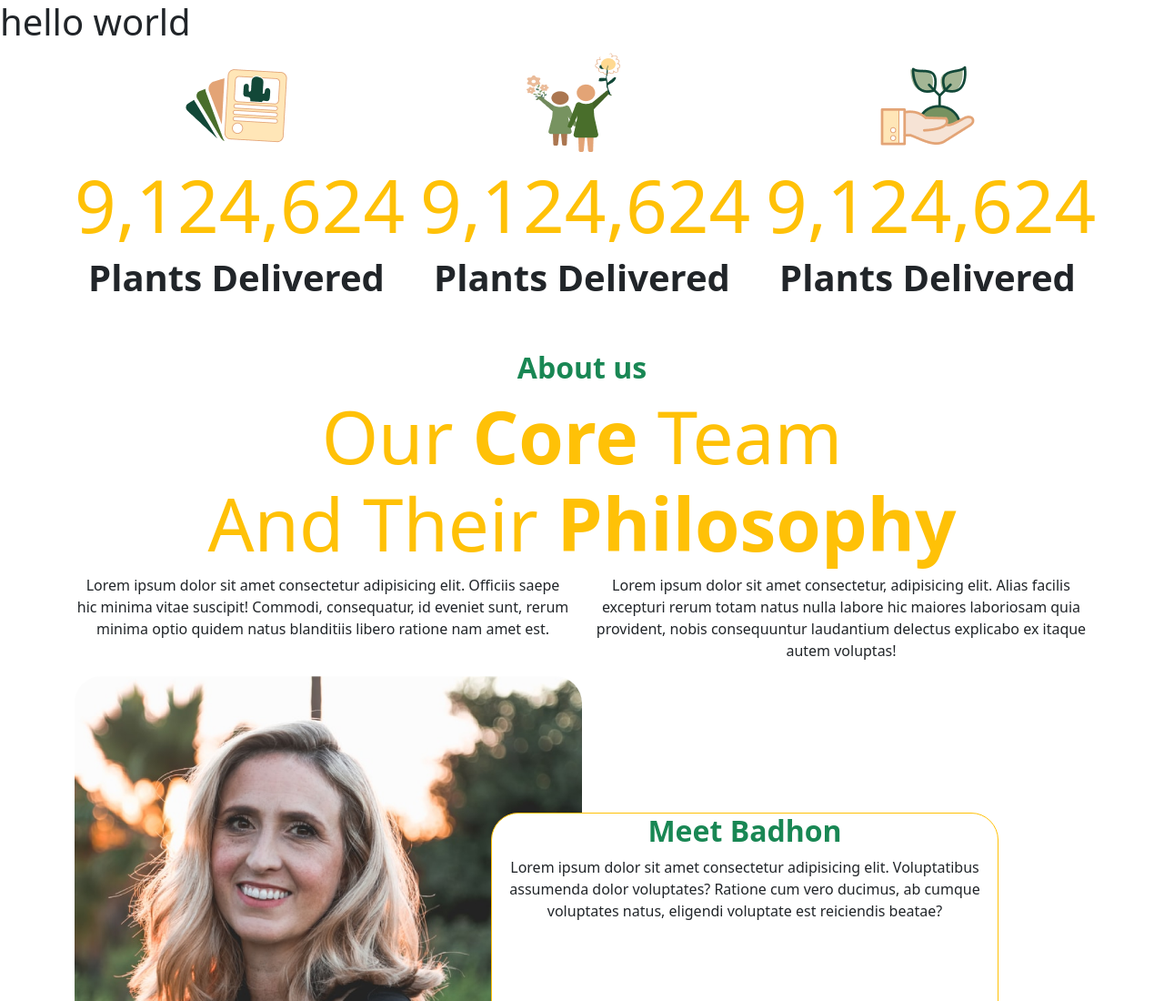
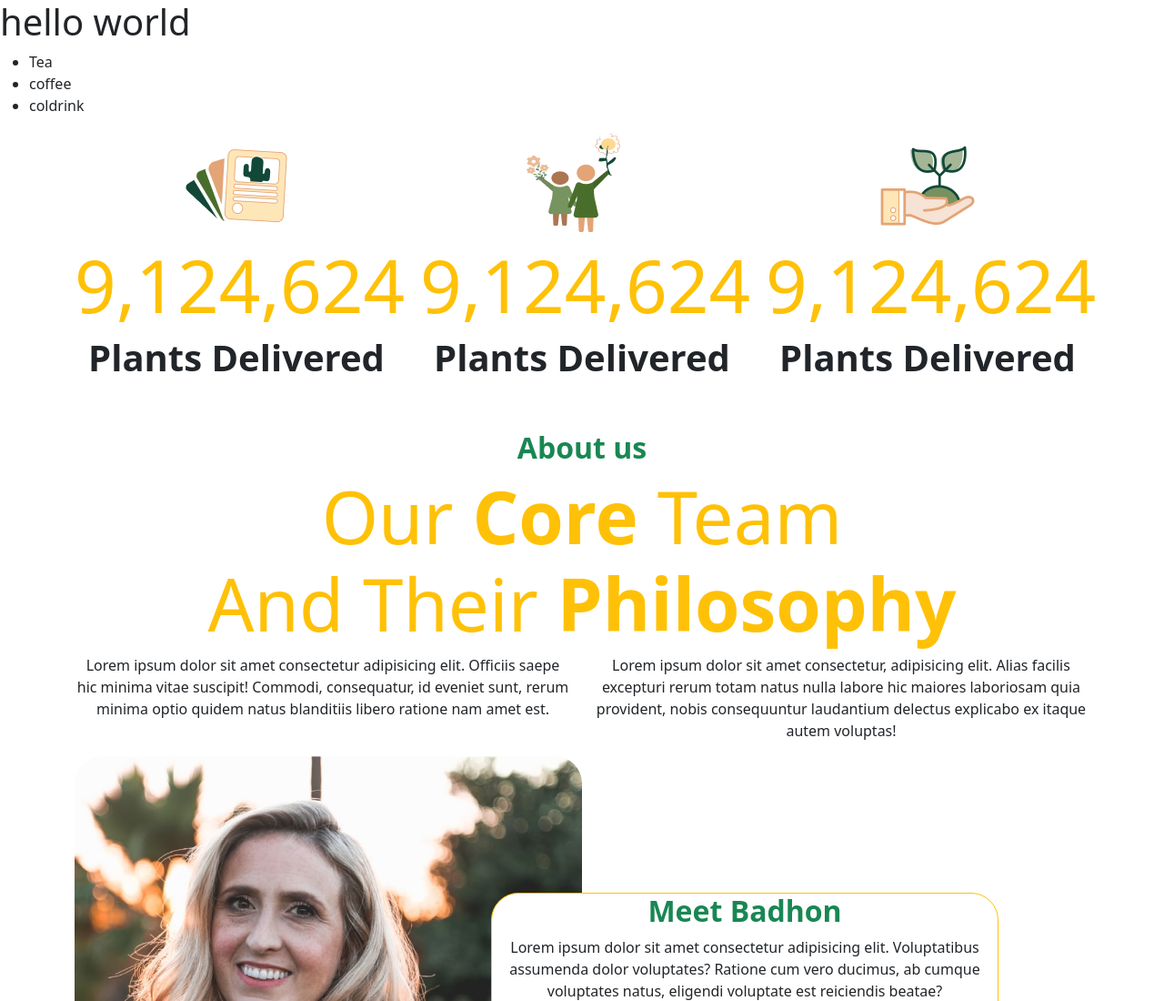
Before and after one commit to Shivani9705/weekend_batch, a plain HTML site: page index.html in a window 1280 px wide. Shown: the top 1100 px of the page at 91% size. Drawn offline with nearby package versions, Linux system fonts and the light colour scheme.

Commit message:
third repo

```diff
--- a/index.html
+++ b/index.html
@@ -191,6 +191,11 @@
 
 <body>
   <h1>hello world</h1>
+  <ul>
+    <li>Tea</li>
+    <li>coffee</li>
+    <li>coldrink</li>
+  </ul>
   <div class="container cards">
     <div class="row">
       <div class="col-sm-12 col-md-12 col-lg-4 text-center">
```
